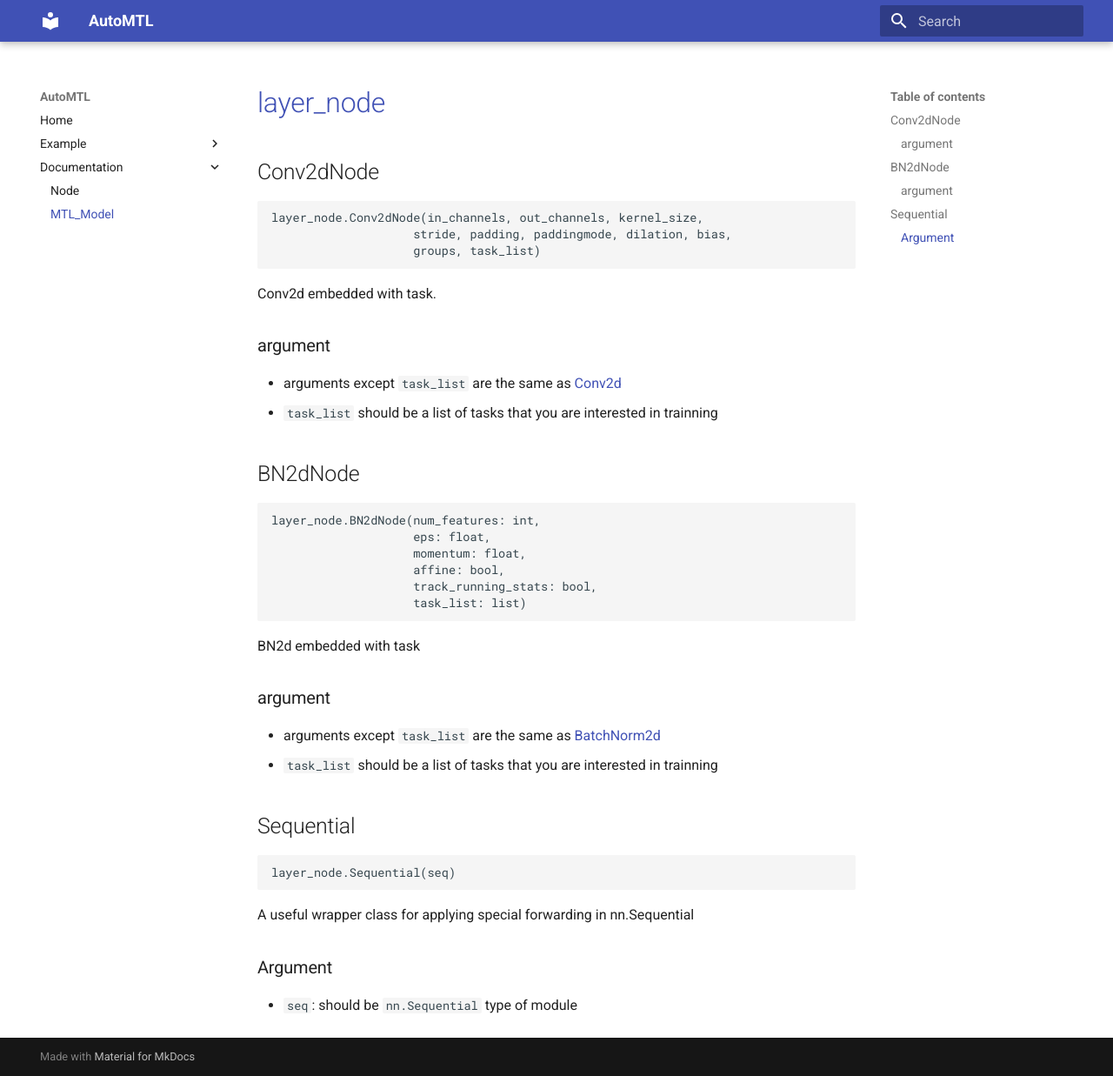
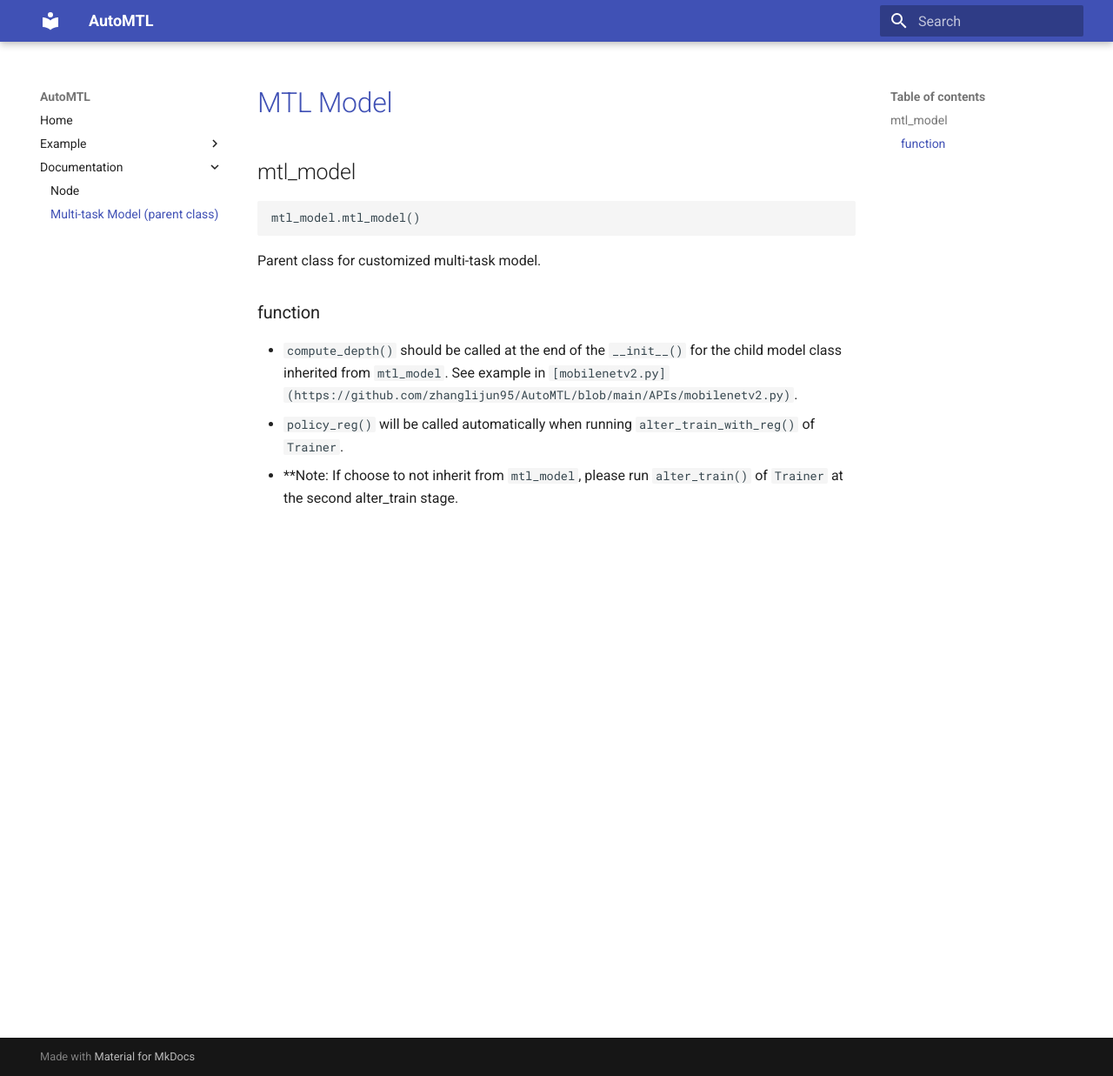
Before and after one commit to zhanglijun95/AutoMTL, an MkDocs documentation site: the page built from docs/mtl_model.md, in a window 1280 px wide and 1237 px high. Shown: the whole window at 87% size. Built offline with MkDocs 1.6.1 and Material for MkDocs 9.7.7, drawn with Linux system fonts in a browser that asks for light colours.

Commit message:
Update MTL model

````diff
--- a/docs/mtl_model.md
+++ b/docs/mtl_model.md
@@ -1,41 +1,12 @@
-# [layer_node](https://github.com/zhanglijun95/AutoMTL/blob/main/mtl_pytorch/layer_node.py)
-## Conv2dNode
+# [MTL Model](https://github.com/zhanglijun95/AutoMTL/blob/main/APIs/mtl_model.py)
+## mtl_model
 ```python
-layer_node.Conv2dNode(in_channels, out_channels, kernel_size,
-                    stride, padding, paddingmode, dilation, bias,
-                    groups, task_list)
+mtl_model.mtl_model()
 ```
 
+Parent class for customized multi-task model.
 
-Conv2d embedded with task.
-
-### argument
-* arguments except `task_list` are the same as [Conv2d](https://pytorch.org/docs/stable/generated/torch.nn.Conv2d.html)
-* `task_list` should be a list of tasks that you are interested in trainning
-
-## BN2dNode
-```python
-layer_node.BN2dNode(num_features: int,
-                    eps: float,
-                    momentum: float,
-                    affine: bool,
-                    track_running_stats: bool,
-                    task_list: list)
-```
-
-BN2d embedded with task
-
-### argument
-* arguments except `task_list` are the same as [BatchNorm2d](https://pytorch.org/docs/stable/generated/torch.nn.BatchNorm2d.html)
-* `task_list` should be a list of tasks that you are interested in trainning
-
-
-## Sequential
-```python
-layer_node.Sequential(seq)
-```
-
-A useful wrapper class for applying special forwarding in nn.Sequential
-
-### Argument
-* `seq`: should be `nn.Sequential` type of module
+### function
+* `compute_depth()` should be called at the end of the `__init__()` for the child model class inherited from `mtl_model`. See example in `[mobilenetv2.py](https://github.com/zhanglijun95/AutoMTL/blob/main/APIs/mobilenetv2.py)`.
+* `policy_reg()` will be called automatically when running `alter_train_with_reg()` of `Trainer`.
+* **Note: If choose to not inherit from `mtl_model`, please run `alter_train()` of `Trainer` at the second alter_train stage.
--- a/mkdocs.yml
+++ b/mkdocs.yml
@@ -7,4 +7,4 @@ nav:
       - mobilenetv2: mobilenetv2.md
   - Documentation:
       - Node: layer_node.md
-      - MTL_Model: mtl_model.md
+      - Multi-task Model (parent class): mtl_model.md
````
Also changed, not shown: docs/index.md (+1 -1 lines), docs/layer_node.md (+1 -1 lines), docs/mobilenetv2.md (+1 -1 lines).
